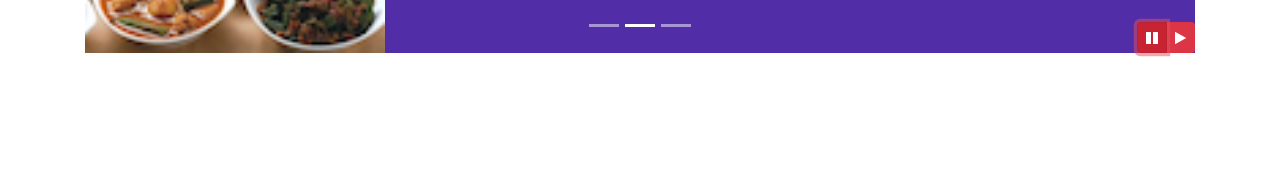
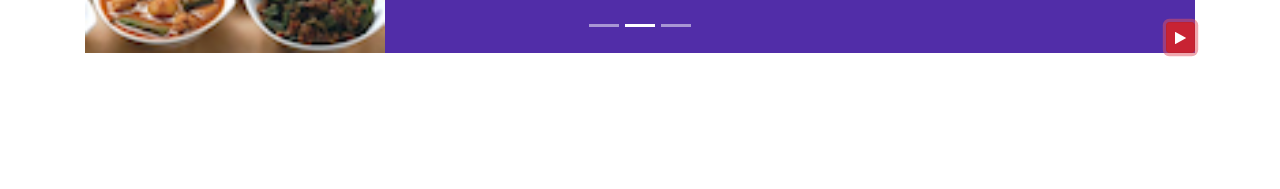
Before and after one commit to geranwen/coursera_c1_bootstrap_backup, a website: page index.html in a window 1280 px wide. Both pictures are taken after a click on the button 1152 px from the left and 648 px from the top of the page. Shown: the part 611-800 px from the top of the page. Drawn offline with nearby package versions, Linux system fonts and the light colour scheme.

Commit message:
Bootstrap & jQuery - merged play & pause button into single button

```diff
--- a/index.html
+++ b/index.html
@@ -188,14 +188,7 @@
             <a class="carousel-control-next" href="#mycarousel" role="button" data-slide="next">
                 <span class="carousel-control-next-icon"></span>
             </a>
-            <div class="btn-group" id="carouselButton">
-                <button class="btn btn-danger btn-sm" id="carousel-pause">
-                    <span class="fa fa-pause"></span>
-                </button>
-                <button class="btn btn-danger btn-sm" id="carousel-play">
-                    <span class="fa fa-play"></span>
-                </button>
-            </div>
+            <button class="btn btn-danger btn-sm" id="carouselButton"><span class="fa fa-pause"></span></button>
         </div>
         <!-- end of carousel -->
 
@@ -335,12 +328,18 @@
     <script>
         $(document).ready(function() {
             $('#mycarousel').carousel({ interval: 2000 });
-            $('#carousel-pause').click(function() {
-                $('#mycarousel').carousel('pause');
+            $('#carouselButton').click(function() {
+                if ($('#carouselButton').children('span').hasClass('fa-pause')) {
+                    $('#mycarousel').carousel('pause');
+                    $('#carouselButton').children('span').removeClass('fa-pause');
+                    $('#carouselButton').children('span').addClass('fa-play');
+                }else if($('#carouselButton').children('span').hasClass('fa-play')) {
+                    $('#mycarousel').carousel('cycle');
+                    $('#carouselButton').children('span').removeClass('fa-play');
+                    $('#carouselButton').children('span').addClass('fa-pause');
+                }
             });
-            $('#carousel-play').click(function() {
-                $('#mycarousel').carousel('cycle');
-            });
+
         });
     </script>
     <!-- <script>
```
